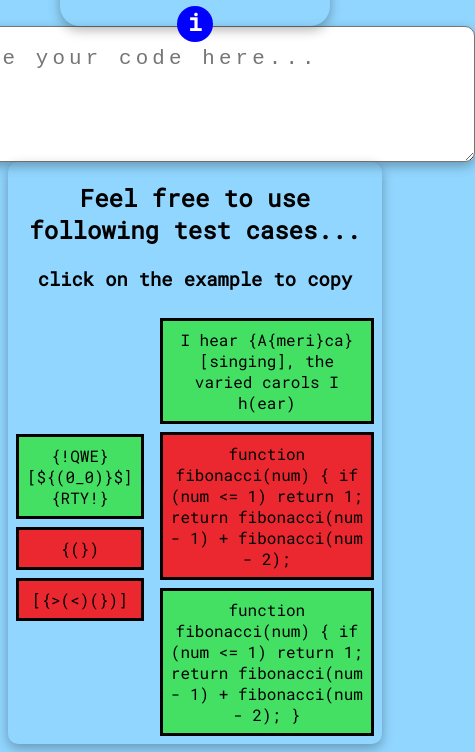
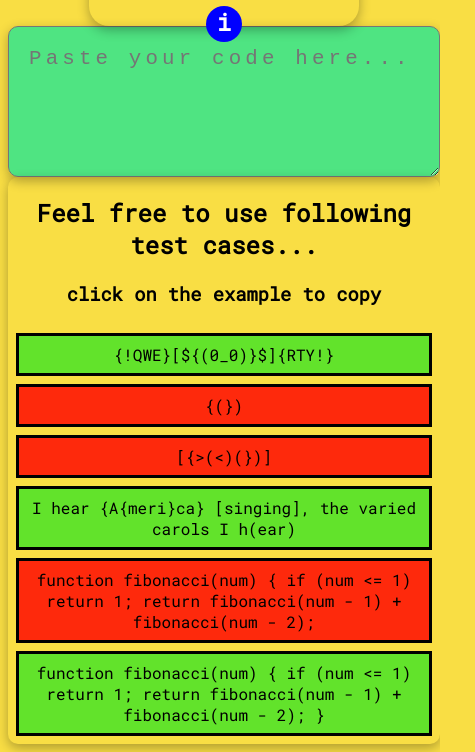
Before and after one commit to adunderground/brackets, a plain HTML site: page index.html in a window 390 px wide. Shown: the part 108-860 px from the top of the page, 475 px wide, since content can reach past the window. Drawn offline with Linux system fonts and the light colour scheme.

Commit message:
added phone media querry

```diff
--- a/style.css
+++ b/style.css
@@ -58,8 +58,7 @@ h3,
 }
 
 textarea {
-  margin
-  resize: none;
+  resize: horizontal;
   display: block;
   border-radius: 10px;
   padding: 20px;
@@ -121,3 +120,24 @@ textarea:focus {
   background: rgba(255, 255, 255, 0.904);
   color: #329df5;
 }
+
+/* phones media querry */
+@media (max-width: 450px) {
+  *{
+    box-sizing: unset;
+  }
+  body {
+    background: rgba(248, 212, 10, 0.76);
+     display: flex;
+    justify-content: space-evenly;
+  }
+
+  textarea {
+    background-color:  rgba(33, 230, 148, 0.781);
+    inline-size: unset;
+  }
+
+  #examples {
+    display: inline-block;
+  }
+}
```
